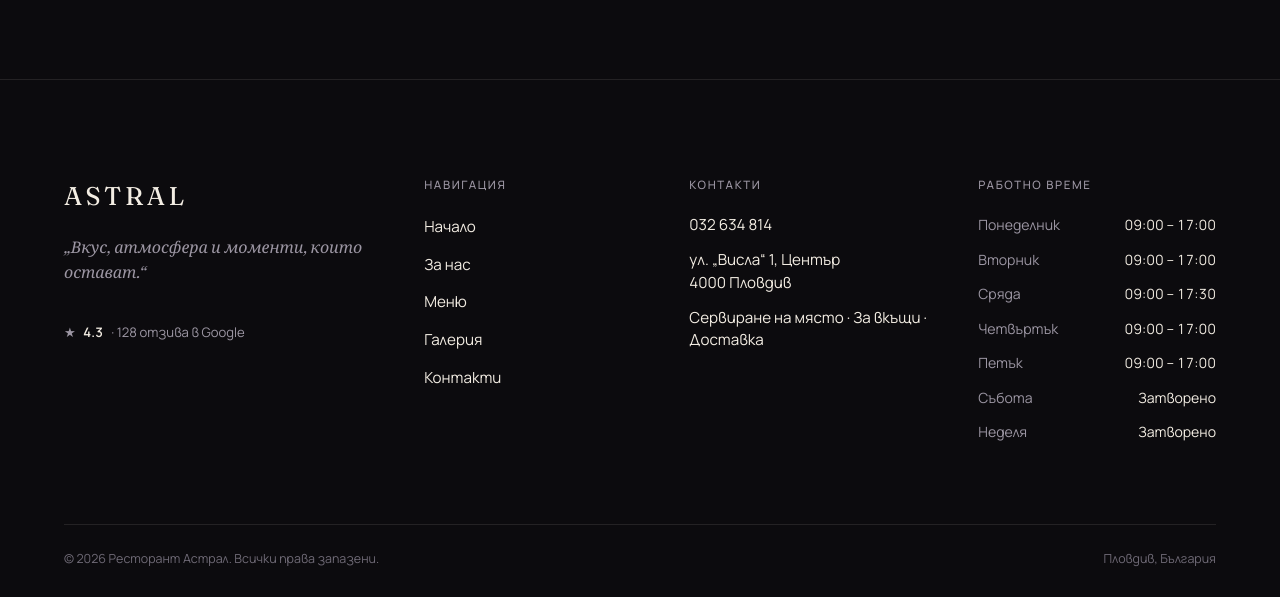
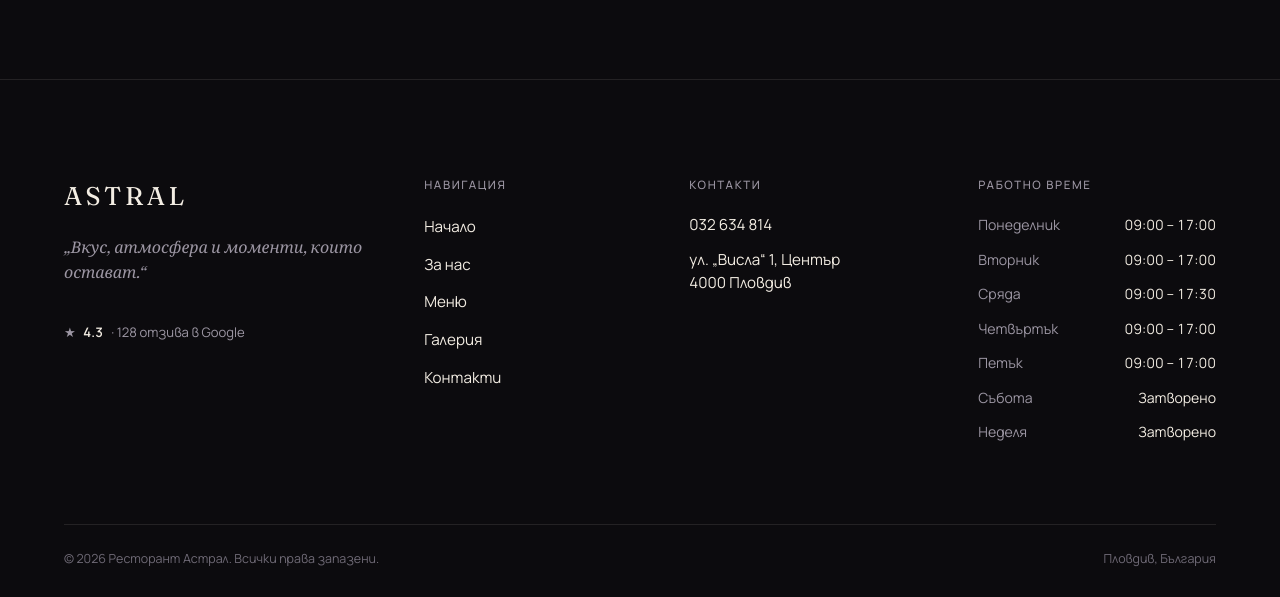
Before and after one commit to Efe1-alt/My-Gyros, a plain HTML site: page index.html in a window 1280 px wide. Shown: the part 6474-7071 px from the top of the page. Drawn offline with Linux system fonts and the light colour scheme.

Commit message:
Описание на промяната

```diff
--- a/index.html
+++ b/index.html
@@ -583,7 +583,6 @@
         <ul class="footer__contact">
           <li><a href="tel:+35932634814">032 634 814</a></li>
           <li>ул. „Висла“ 1, Център<br />4000 Пловдив</li>
-          <li>Сервиране на място · За вкъщи · Доставка</li>
         </ul>
       </div>
 
```
